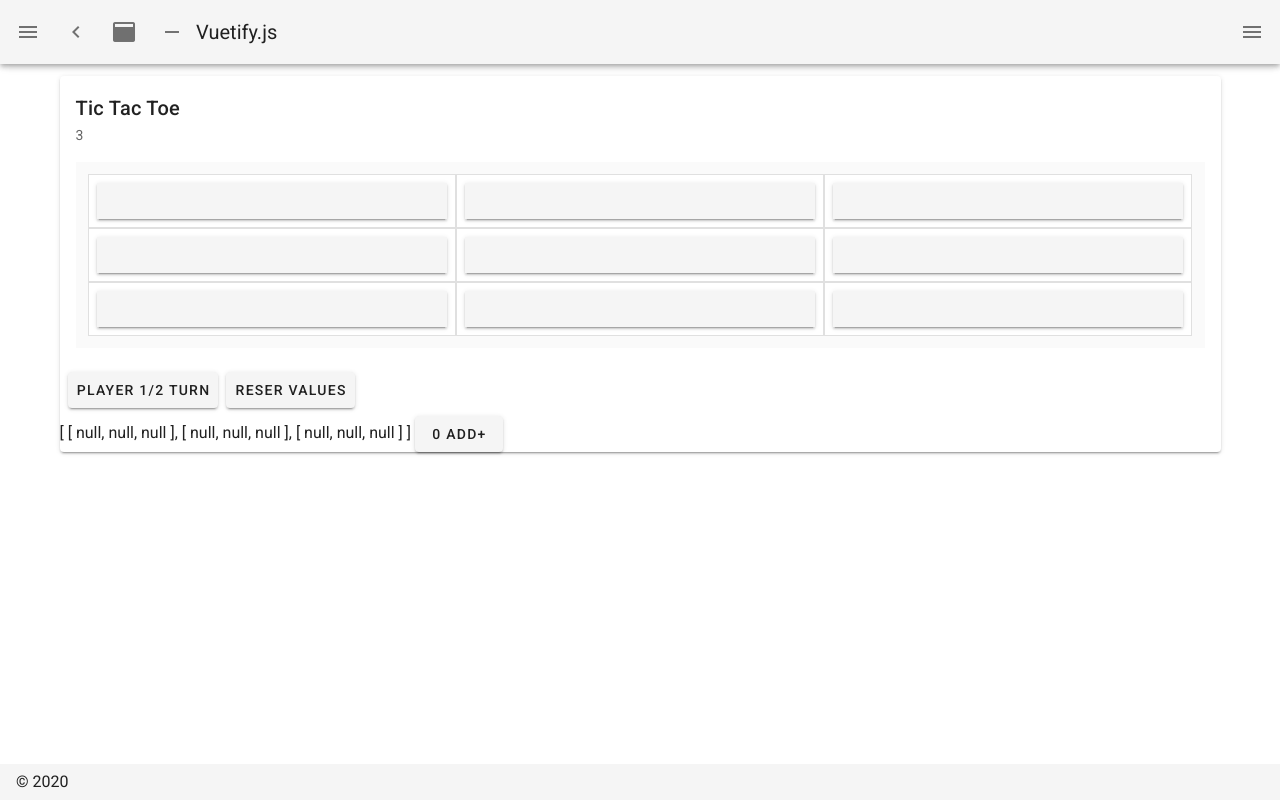
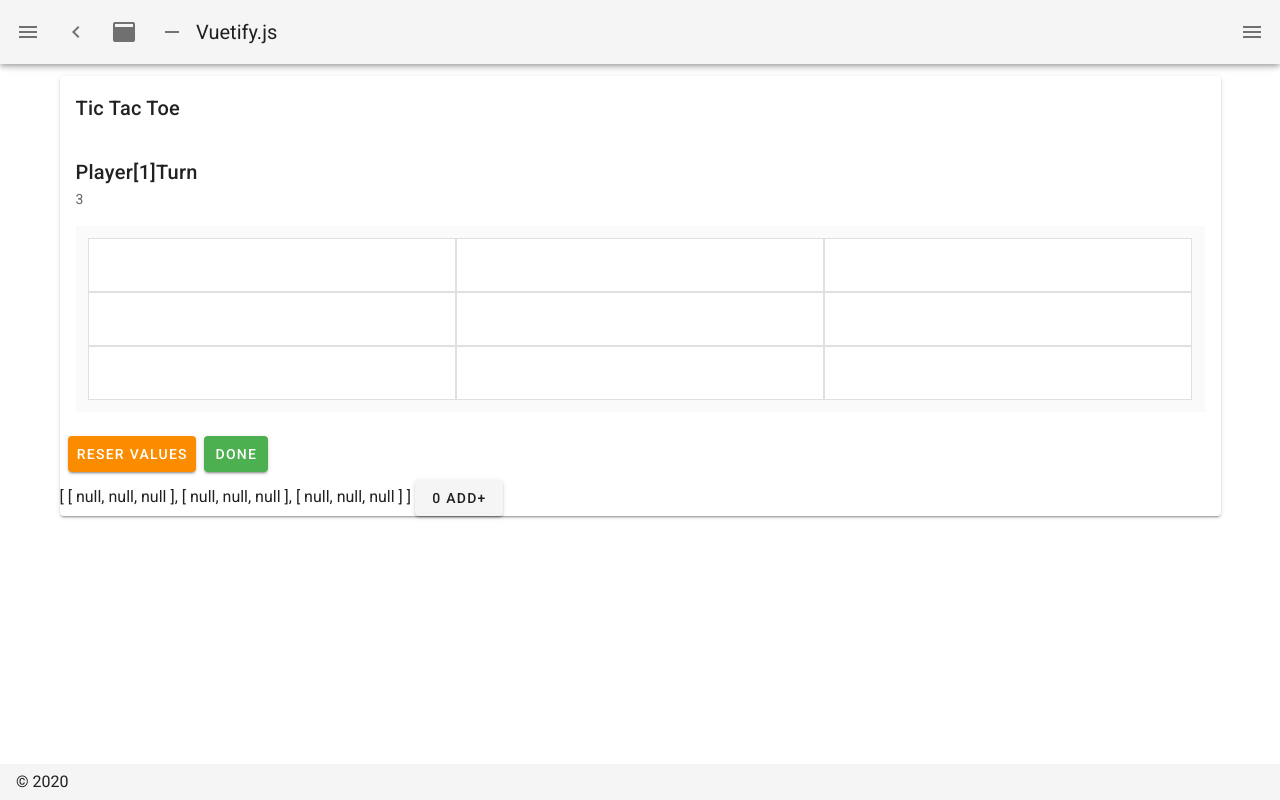
Before and after one commit to avimehenwal/indoorgame, a Nuxt app in the folder tic-tac-toe/: page /inspire in a window 1280 px wide. Built offline with nearby package versions, Linux system fonts and the light colour scheme.

Commit message:
Player controls

```diff
--- a/tic-tac-toe/components/Grid.vue
+++ b/tic-tac-toe/components/Grid.vue
@@ -1,6 +1,7 @@
 <template>
   <v-card>
       <v-card-title>Tic Tac Toe</v-card-title>
+      <v-card-title>Player <span v-if="player">  [2] </span> <span v-else> [1] </span> Turn</v-card-title>
       <v-card-subtitle>{{ dimension }} {{ selected }} </v-card-subtitle>
       <v-card-text>
         <!-- Game Grid -->
@@ -8,7 +9,7 @@
           <v-row no-gutters v-for="row in dimension" :key="row">
             <v-col v-for="col in dimension" :key="col" cols="12" sm="4" >
               <v-card class="pa-2" outlined tile >
-                  <v-btn block tile @click="toggleValue(row, col)">
+                  <v-btn block tile text @click="toggleValue(row, col)">
                     <div v-if="data[row-1][col-1]">
                       <v-icon large> {{ tic }} </v-icon>
                     </div>
@@ -25,8 +26,8 @@
 
       </v-card-text>
       <v-card-actions>
-        <v-btn>Player 1/2 Turn</v-btn>
-        <v-btn @click="resetData">Reser values</v-btn>
+        <v-btn color="warning" @click="resetData">Reser values</v-btn>
+        <v-btn color="success" @click="player = !player">done</v-btn>
       </v-card-actions>
   {{ data }}
   <v-btn @click="increment"> {{ count }} ADD+ </v-btn>
@@ -49,7 +50,8 @@ export default {
     selected: null,
     data: null,
     tic: 'mdi-multiplication',
-    tac: 'mdi-null'
+    tac: 'mdi-null',
+    player: false
   }),
   methods: {
     resetData () {
@@ -75,6 +77,12 @@ export default {
   },
   created () {
     this.resetData()
+  },
+  computed: {
+    getValue (row, col) {
+      // Cannot read property 'NaN' of undefined
+      return this.data[row-1][col-1]
+    }
   }
 }
 </script>
```
